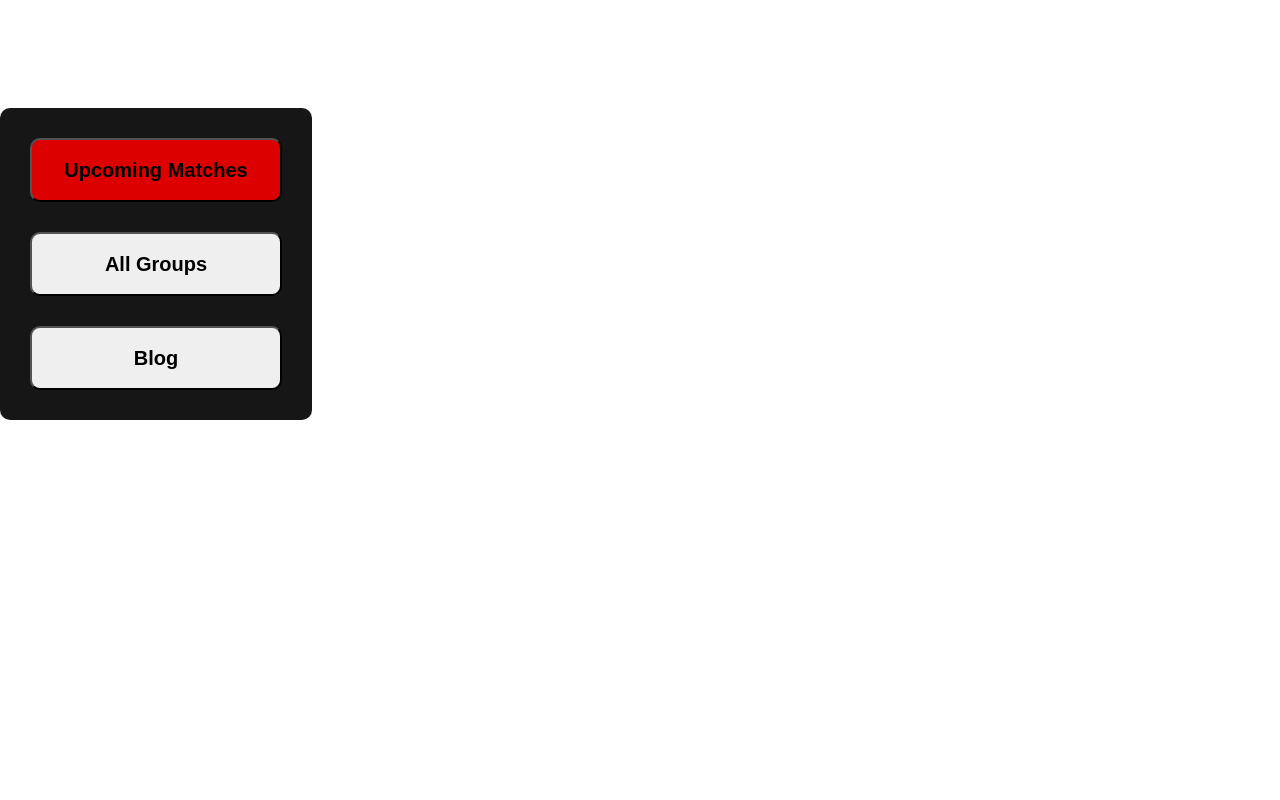
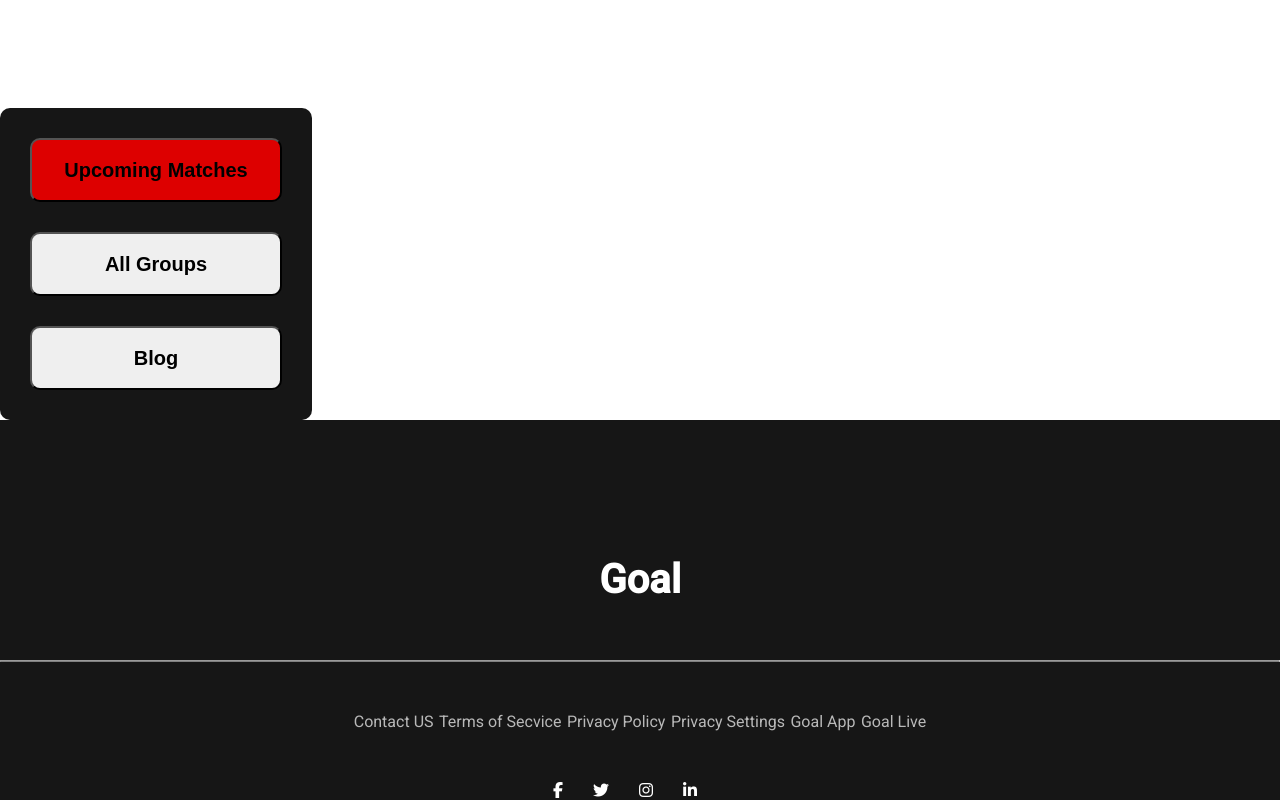
Before and after one commit to Siddiquee08/world-cup-responsive, a plain HTML site: page upcoming.html in a window 1280 px wide. Shown: the part 718-1518 px from the top of the page. Before the commit the page ends 1138 px from the top, so only its background shows below. Drawn offline with Linux system fonts and the light colour scheme.

Commit message:
footer added to upcoming

```diff
--- a/style.css
+++ b/style.css
@@ -142,6 +142,7 @@
 .duration{
     color: rgba(22, 22, 22, 0.7);
 }
+/* Footer */
 footer{
     width: 100%;
     height: 100%;
--- a/style2.css
+++ b/style2.css
@@ -99,3 +99,41 @@
 .btn-1{
     background-color: #DD0000;
 }
+/* Footer */
+footer{
+    width: 100%;
+    height: 100%;
+    background-color: #161616;
+}
+
+.footer-text{
+    text-align: center;
+    font-weight: 600;
+    font-size: 40px;
+    line-height: 60px;
+    padding-top: 130px;
+    margin-bottom: 50px;
+    color:#FFFFFF;
+}
+hr{
+    border-bottom: 1px solid gray;
+    margin-bottom: 50px;
+}
+.footer-bottom{
+    display: flex;
+    justify-content: space-around;
+    align-items: center;
+    padding-left: 351px;
+    padding-right: 351px;
+    color: rgba(185, 185, 185, 1);
+    margin-bottom: 50px;
+}
+.social-media{
+    display: flex;
+    justify-content: center;
+    align-items: center;
+    color: #FFFFFF;
+}
+.social{
+    margin-right: 30px;
+}
--- a/upcoming.html
+++ b/upcoming.html
@@ -51,5 +51,22 @@
                 </div>
             </div>
     </main>
+    <footer>
+        <h3 class="footer-text">Goal</h3> <hr>
+        <div class="footer-bottom">
+            <div class="bottom">Contact US</div>
+            <div class="bottom">Terms of Secvice</div>
+            <div class="bottom">Privacy Policy</div>
+            <div class="bottom">Privacy Settings</div>
+            <div class="bottom">Goal App</div>
+            <div class="bottom">Goal Live</div>
+        </div>
+        <div class="social-media">
+            <div class="social"><i class="fa-brands fa-facebook-f"></i></div>
+            <div class="social"><i class="fa-brands fa-twitter"></i></div>
+            <div class="social"><i class="fa-brands fa-instagram"></i></div>
+            <div class="social"><i class="fa-brands fa-linkedin-in"></i></div>
+        </div>
+    </footer>
 </body>
 </html>
```
